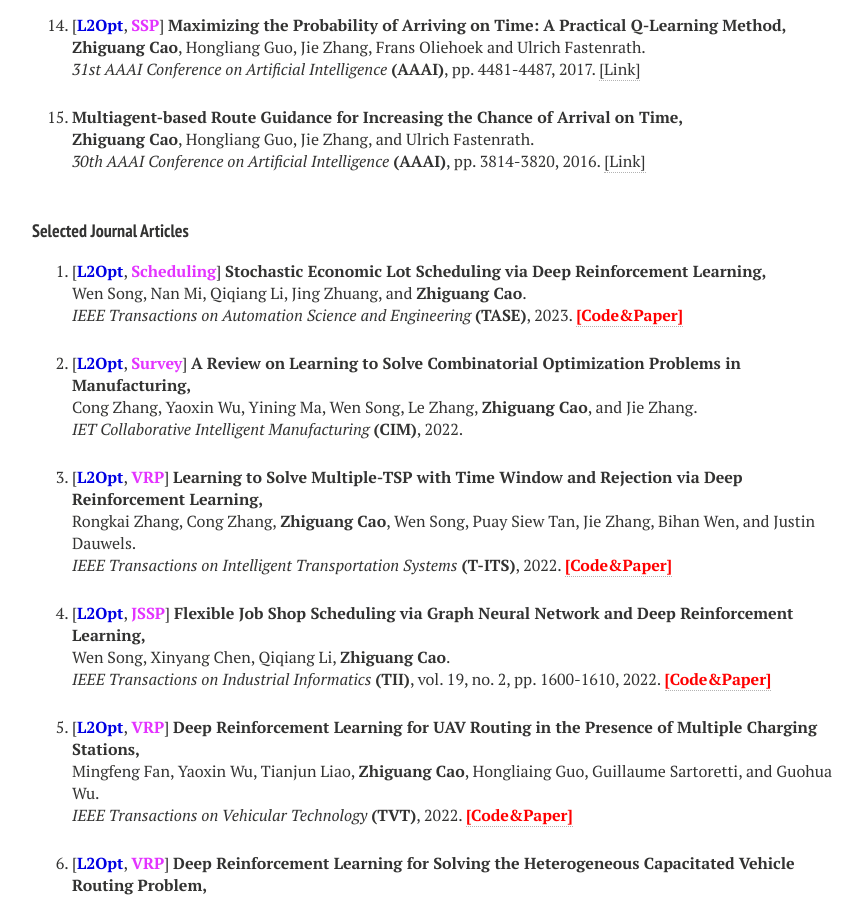
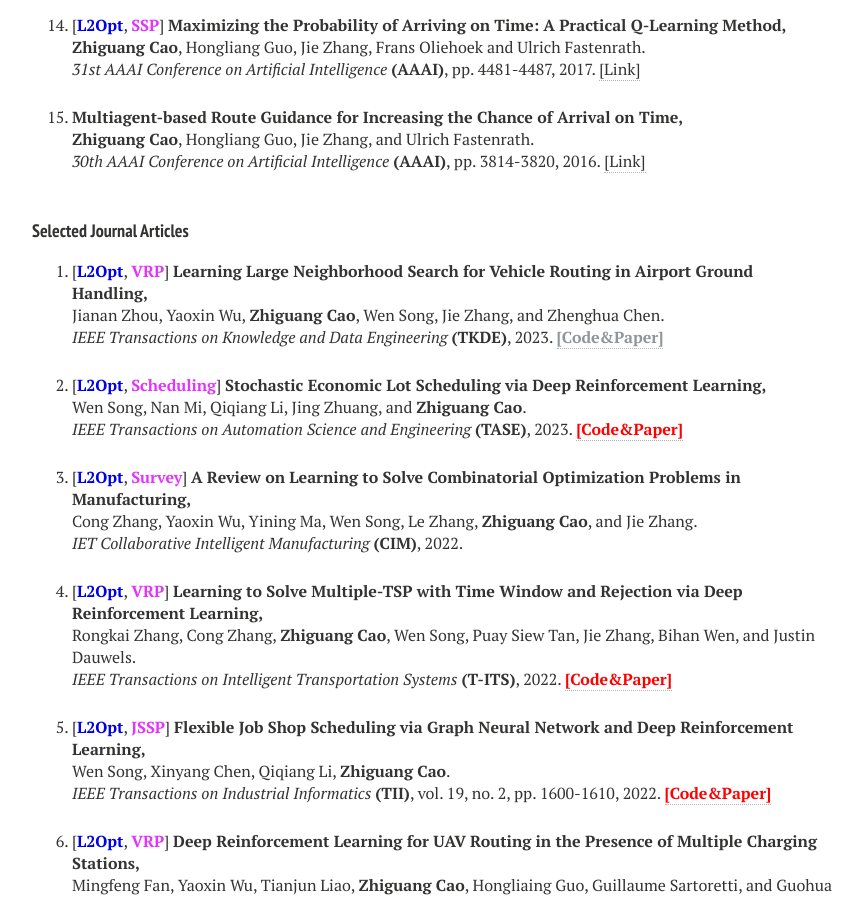
Before and after one commit to zhiguangcaosg/zhiguangcaosg.github.io, a Jekyll site: the page built from publications.md, in a window 1280 px wide and 900 px high, scrolled down 1577 px. Shown: the whole window, without its empty margins (288-1150 px from the left). Built offline with Jekyll 4.4.1, drawn with Linux system fonts in a browser that asks for light colours; nearby versions of some CDN libraries.

Commit message:
Update publications.html

```diff
--- a/_layouts/publications.html
+++ b/_layouts/publications.html
@@ -280,6 +280,16 @@ div.bibtex pre { font-size: 75%; overflow: auto;  width: 100%; padding: 0em 0em;
     <!-- Item: Caelles2016 -->
 <ul style="padding-left:0px;">
 <ol >
+
+
+<li>
+<p>
+[<font color="#0000E3"><b>L2Opt</b></font>, <font color="#E333FF"><b>VRP</b></font>] <b>Learning Large Neighborhood Search for Vehicle Routing in Airport Ground Handling,</b>
+<br>Jianan Zhou, Yaoxin Wu, <b>Zhiguang Cao</b>, Wen Song, Jie Zhang, and Zhenghua Chen.<br>
+<i> IEEE Transactions on Knowledge and Data Engineering</i> <b>(TKDE)</b>, 2023. <a href="https://zhiguangcaosg.github.io/publications/"> <font color="#8F959A"><b>[Code&Paper]</b> </font></a>
+</p>
+</li>
+
 
 <li>
 <p>
```
